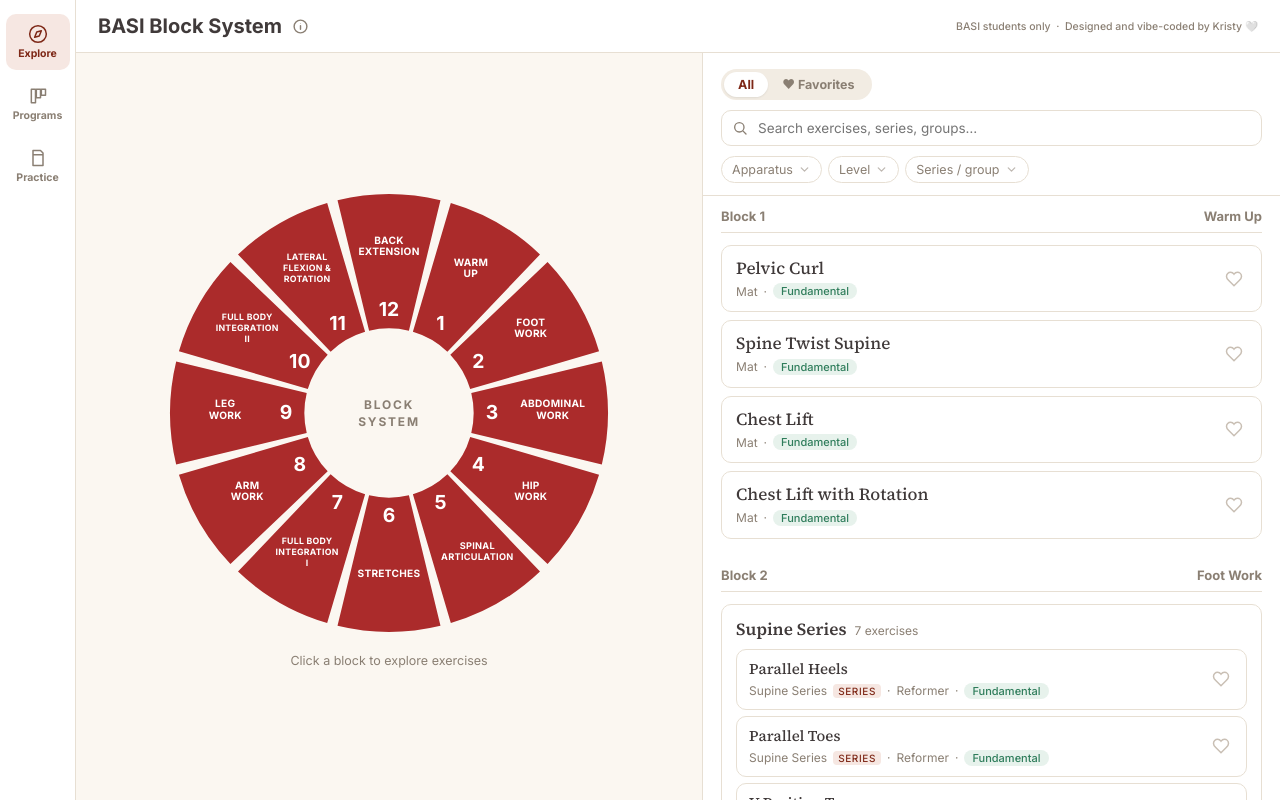
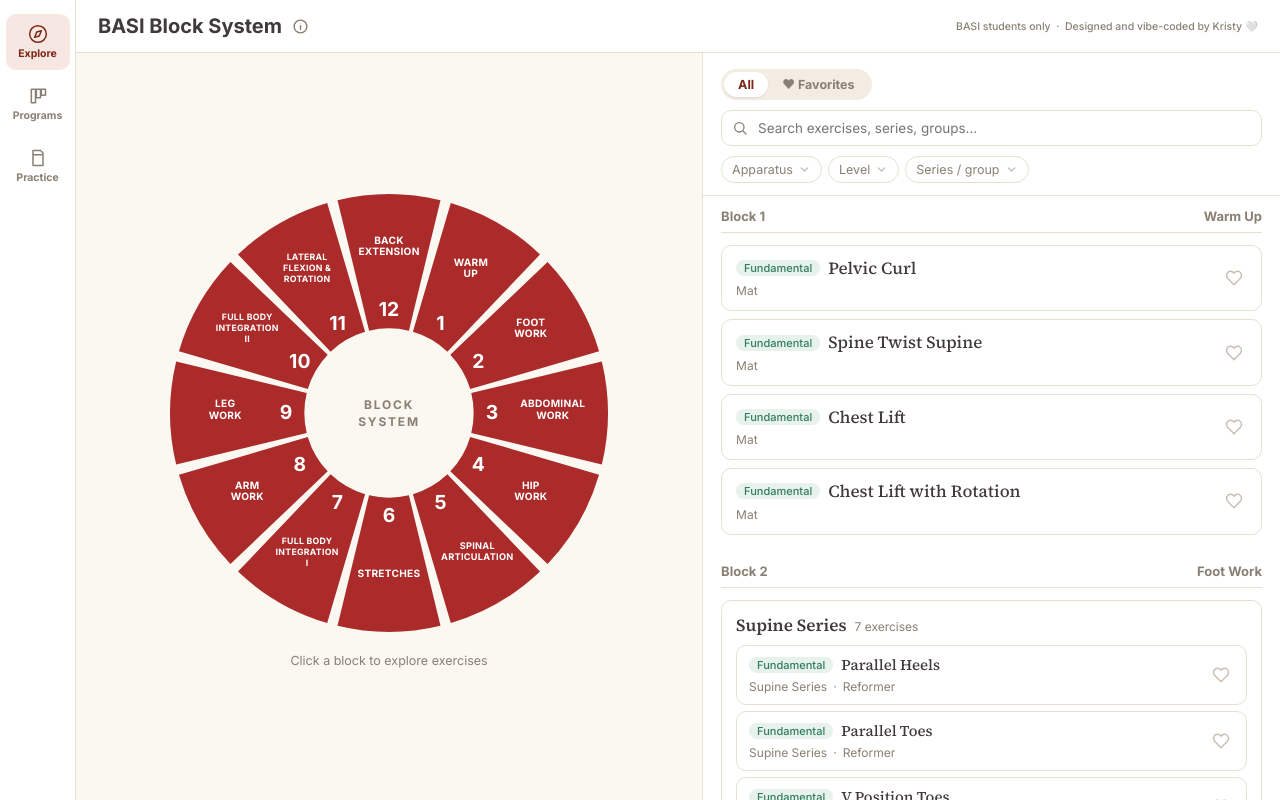
Before and after one commit to its-kristyc/block-learning, a React (Vite) app: page / in a window 1280 px wide. Built offline with nearby package versions, Linux system fonts and the light colour scheme.

Commit message:
Move level pill before title; remove series/group kind badge from exercise cards

```diff
--- a/src/components/ExerciseCard.jsx
+++ b/src/components/ExerciseCard.jsx
@@ -1,6 +1,5 @@
 import { C } from '../styles/tokens.js';
 import { LevelPill } from './LevelPill.jsx';
-import { KindBadge } from './KindBadge.jsx';
 import { Heart } from './Heart.jsx';
 
 export function ExerciseCard({ exo, fav, onFav, onOpen, draggable, onDragStart, compact, indicator }) {
@@ -20,7 +19,8 @@
       }}
     >
       <div style={{ flex: 1, minWidth: 0 }}>
-        <div style={{ display: 'flex', alignItems: 'center' }}>
+        <div style={{ display: 'flex', alignItems: 'center', gap: 8 }}>
+          <LevelPill level={exo.level} small />
           <span style={{ fontFamily: 'var(--font-display)', fontWeight: 500, fontSize: compact ? 15 : 17, color: C.ink, lineHeight: 1.2 }}>
             {exo.name}
           </span>
@@ -32,13 +32,10 @@
           {exo.collection && (
             <>
               <span>{exo.collection.name}</span>
-              <KindBadge kind={exo.collection.kind} />
               <span>·</span>
             </>
           )}
           <span>{exo.apparatus}</span>
-          <span>·</span>
-          <LevelPill level={exo.level} small />
         </div>
       </div>
       {indicator ?? (onFav && <Heart on={fav} onClick={onFav} />)}
```
